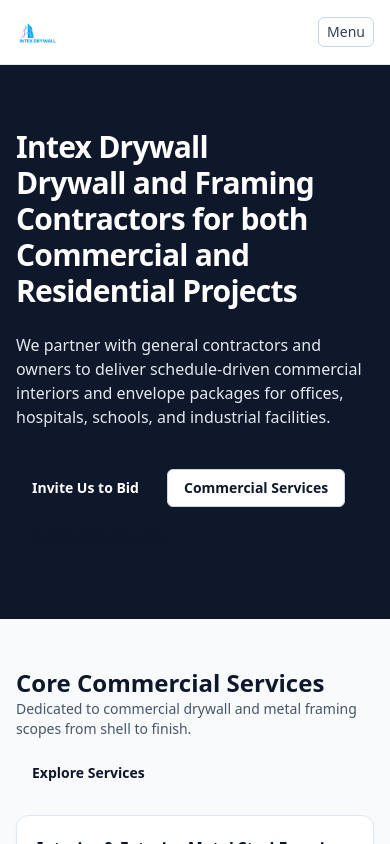
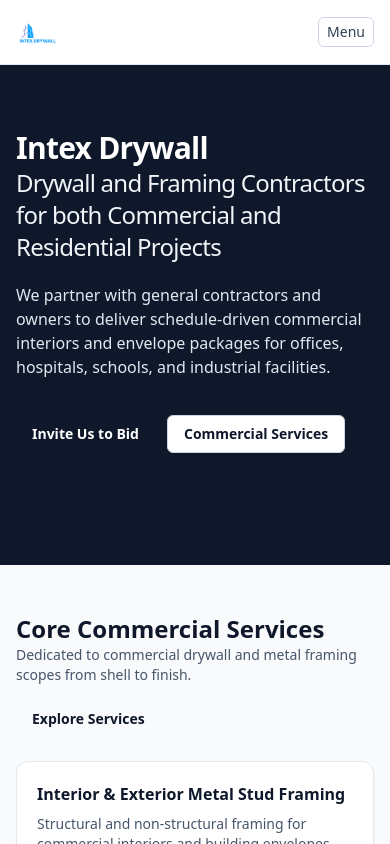
Before and after one commit to IntexRanch/intexdrywall.com, a Next.js app: page / in a window 390 px wide. Shown: the top 844 px of the page. Built offline with nearby package versions, Linux system fonts and the light colour scheme.

Commit message:
Refine homepage hero typography for new heading

```diff
--- a/app/page.tsx
+++ b/app/page.tsx
@@ -61,10 +61,10 @@
       {/* Hero */}
       <div className="bg-slate-900 text-white">
         <div className="mx-auto max-w-6xl px-4 sm:px-6 lg:px-8 py-16 sm:py-24">
-          <div className="max-w-3xl space-y-6">
-            <h1 className="text-3xl sm:text-4xl md:text-5xl font-semibold tracking-tight">
-              <span>Intex Drywall</span>
-              <span className="block">
+          <div className="max-w-3xl space-y-5 sm:space-y-6">
+            <h1 className="text-3xl sm:text-4xl md:text-5xl font-semibold tracking-tight leading-tight">
+              <span className="block">Intex Drywall</span>
+              <span className="block text-2xl sm:text-3xl md:text-4xl font-medium text-slate-100">
                 Drywall and Framing Contractors for both Commercial and
                 Residential Projects
               </span>
```
